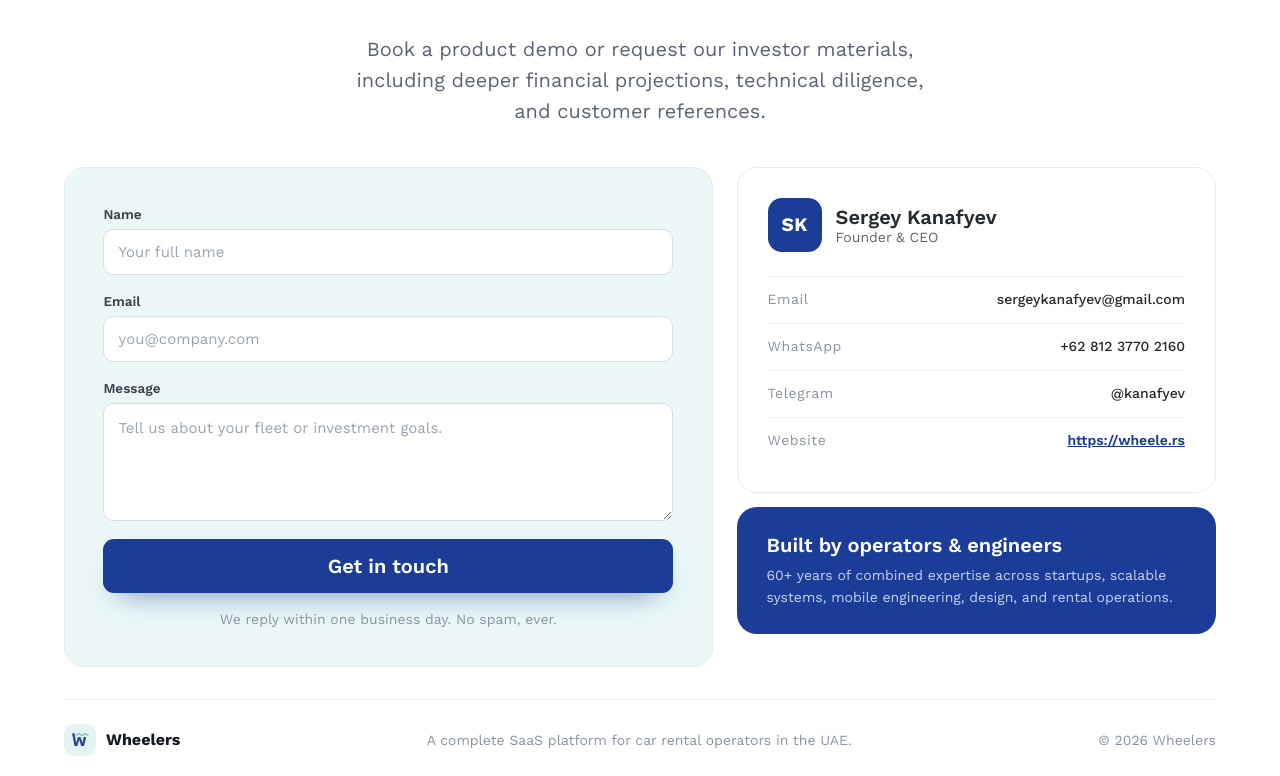
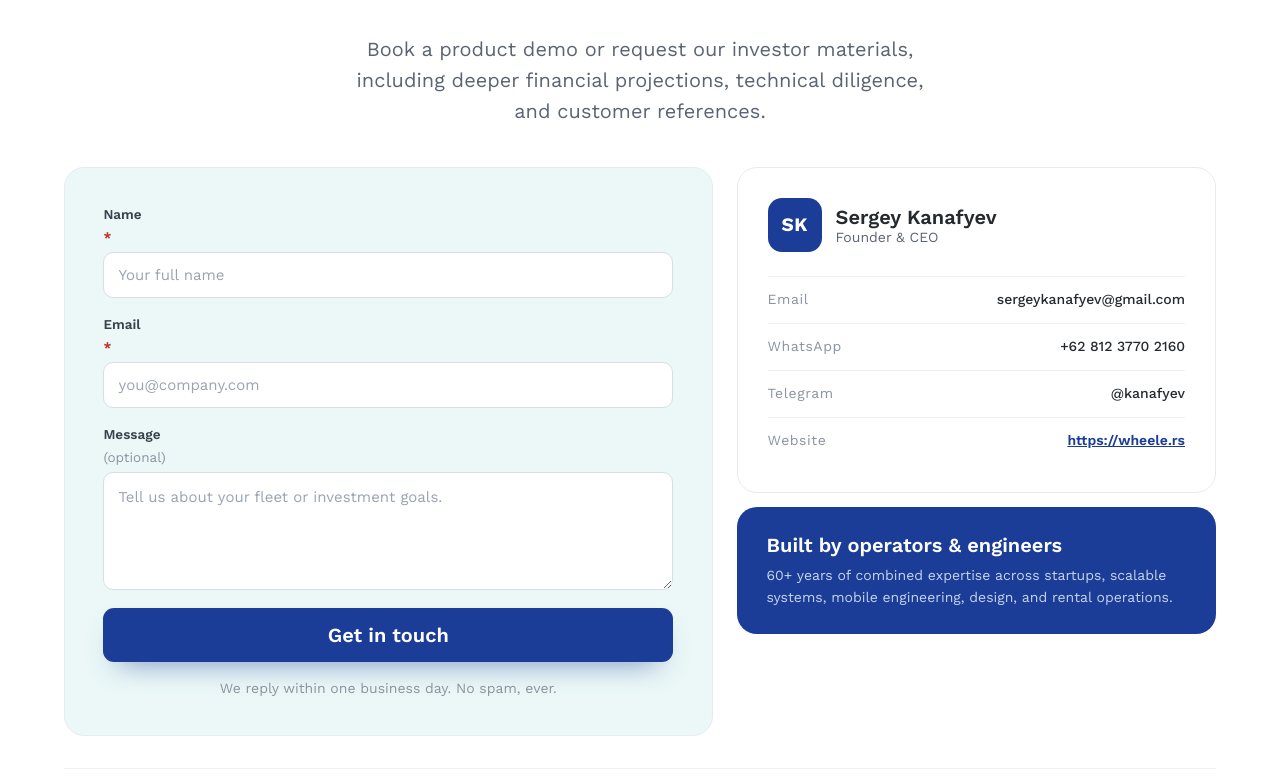
Before and after one commit to its-me/wheelers.landing, a FastAPI app: page / in a window 1280 px wide. Shown: the part 4605-5381 px from the top of the page. Run offline with FastAPI, Linux system fonts and the light colour scheme.

Commit message:
Update contact email format and mark required form fields
Email subject: [Wheelers] New enquiry from Name <email>
Email body: raw message only, no header wrapper.
Form: Name and Email show red asterisk (*), Message shows (optional).

Co-Authored-By: Claude Sonnet 4.6 <noreply@anthropic.com>

```diff
--- a/main.py
+++ b/main.py
@@ -105,17 +105,13 @@ async def index(request: Request):
 async def send_contact_email(name: str, email: str, message: str) -> None:
     """Relay a contact submission through the configured SMTP server."""
     msg = EmailMessage()
-    msg["Subject"] = f"[Wheelers] New enquiry — {name or email}"
+    sender = f"{name} <{email}>" if name else email
+    msg["Subject"] = f"[Wheelers] New enquiry from {sender}"
     msg["From"] = settings.mail_from
     msg["To"] = settings.contact_to
     if email:
         msg["Reply-To"] = email
-    msg.set_content(
-        f"New enquiry from the Wheelers landing page.\n\n"
-        f"Name:     {name}\n"
-        f"Email:    {email}\n\n"
-        f"Message:\n{message or '(none)'}\n"
-    )
+    msg.set_content(message or "(no message)")
 
     await aiosmtplib.send(
         msg,
--- a/templates/index.html
+++ b/templates/index.html
@@ -282,13 +282,13 @@
         <!-- form / success -->
         <div style="background:var(--green-16);border:1px solid #e7ebf0;border-radius:20px;padding:clamp(26px,3vw,40px);">
           <form id="contactForm" style="display:flex;flex-direction:column;gap:18px;">
-            <label style="display:flex;flex-direction:column;gap:7px;font-size:13.5px;font-weight:600;color:#3a414d;">Name
+            <label style="display:flex;flex-direction:column;gap:7px;font-size:13.5px;font-weight:600;color:#3a414d;">Name <span style="color:#c0392b;font-weight:700;">*</span>
               <input type="text" name="name" required placeholder="Your full name" style="border:1px solid #d8dee6;border-radius:10px;padding:13px 14px;font-size:15px;color:#14181F;background:#fff;outline:none;font-weight:400;" />
             </label>
-            <label style="display:flex;flex-direction:column;gap:7px;font-size:13.5px;font-weight:600;color:#3a414d;">Email
+            <label style="display:flex;flex-direction:column;gap:7px;font-size:13.5px;font-weight:600;color:#3a414d;">Email <span style="color:#c0392b;font-weight:700;">*</span>
               <input type="email" name="email" required placeholder="you@company.com" style="border:1px solid #d8dee6;border-radius:10px;padding:13px 14px;font-size:15px;color:#14181F;background:#fff;outline:none;font-weight:400;" />
             </label>
-            <label style="display:flex;flex-direction:column;gap:7px;font-size:13.5px;font-weight:600;color:#3a414d;">Message
+            <label style="display:flex;flex-direction:column;gap:7px;font-size:13.5px;font-weight:600;color:#3a414d;">Message <span style="font-weight:400;color:#8a93a0;">(optional)</span>
               <textarea name="message" rows="4" placeholder="Tell us about your fleet or investment goals." style="border:1px solid #d8dee6;border-radius:10px;padding:13px 14px;font-size:15px;color:#14181F;background:#fff;outline:none;resize:vertical;font-weight:400;line-height:1.5;"></textarea>
             </label>
             <button type="submit" id="submitBtn" style="background:var(--blue);color:#fff;border:none;border-radius:11px;padding:15px;font-weight:600;font-size:20px;cursor:pointer;box-shadow:0 14px 30px -16px rgba(27,61,151,0.7);">Get in touch</button>
```
